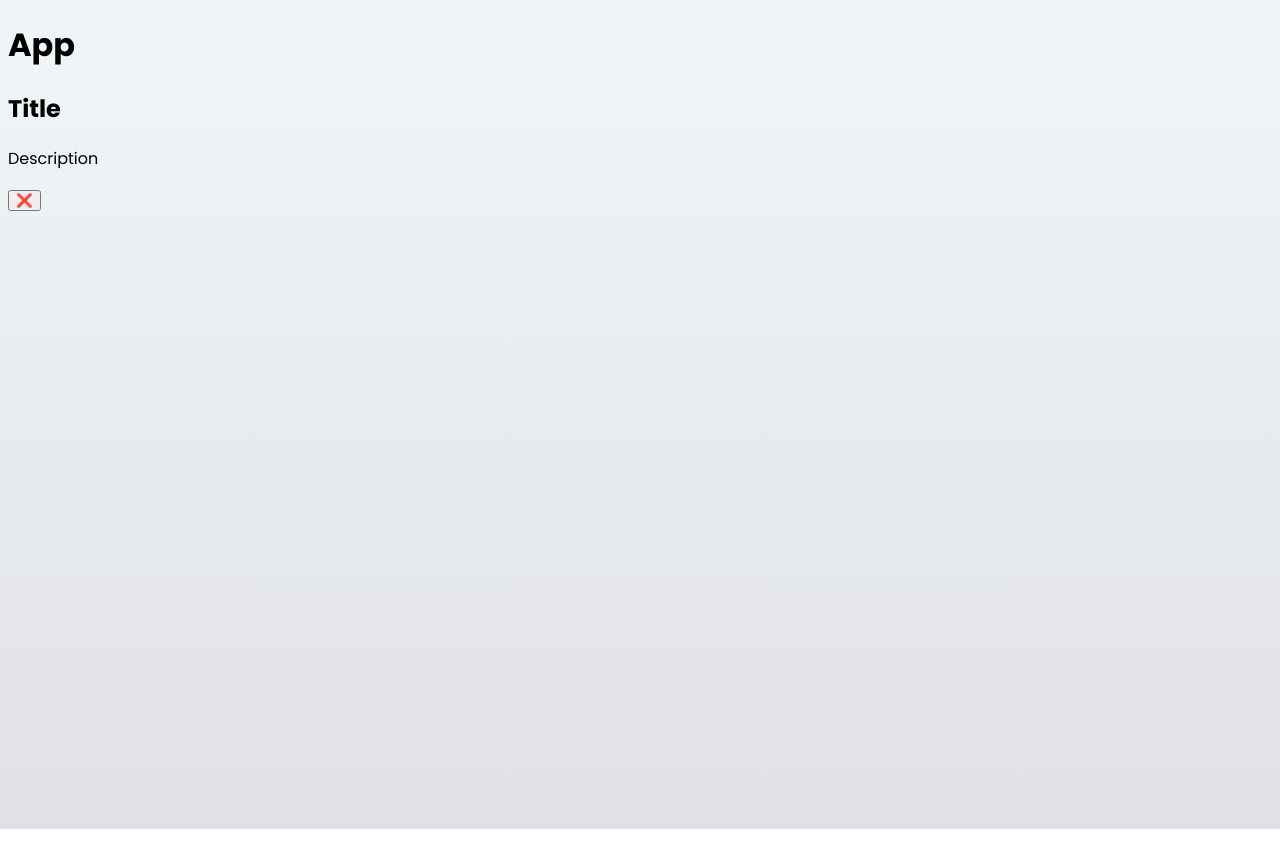
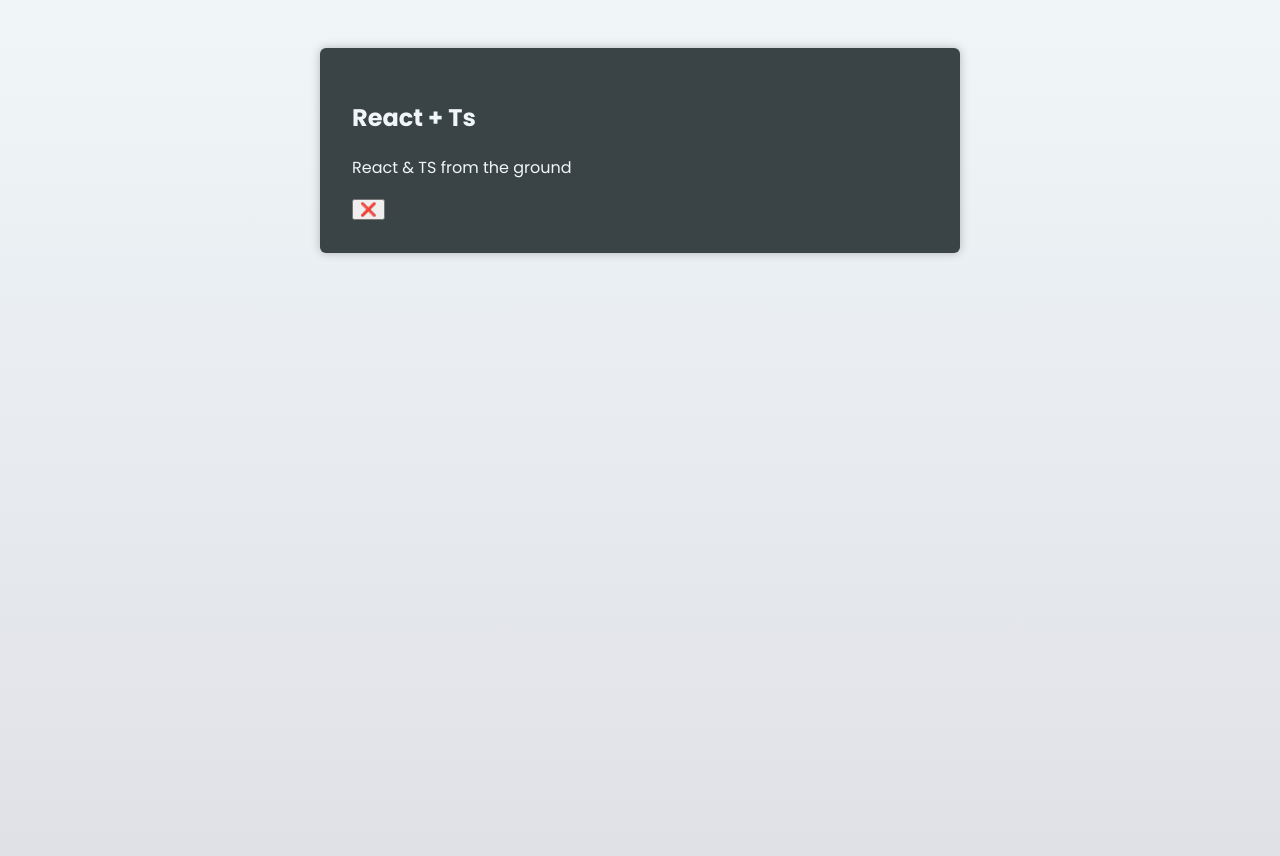
Before and after one commit to KaranMeghe/React-TypeScript, a React (Vite) app in the folder React_Ts_Basics/: page / in a window 1280 px wide. Before the commit the page ends 829 px from the top, so only its background shows below. Built offline with nearby package versions, Linux system fonts and the light colour scheme.

Commit message:
add - adding Button,Card Components

```diff
--- a/React_Ts_Basics/src/App.tsx
+++ b/React_Ts_Basics/src/App.tsx
@@ -2,10 +2,9 @@
 
 function App() {
   return (
-    <>
-      <h1>App</h1>
-      <CourseGoal />
-    </>
+    <main>
+      <CourseGoal title="React + Ts" description="React & TS from the ground" />
+    </main>
   );
 }
 
--- a/React_Ts_Basics/src/Components/Button/Button.tsx
+++ b/React_Ts_Basics/src/Components/Button/Button.tsx
@@ -4,7 +4,7 @@
   children: React.ReactNode;
 }
 
-const Button: React.FC<ButtonProps> = ({ children }) => {
+const Button = ({ children }: ButtonProps) => {
   return <button>{children}</button>;
 };
 
--- a/React_Ts_Basics/src/Components/Card/Card.tsx
+++ b/React_Ts_Basics/src/Components/Card/Card.tsx
@@ -1,11 +1,17 @@
 // import Button from "../Button/Button";
 import { Button } from "../../Components/index";
-const Card = () => {
+
+interface CardProps {
+  title: string;
+  description: string;
+}
+
+const Card = ({ title, description }: CardProps) => {
   return (
     <article>
       <div>
-        <h2>Title</h2>
-        <p>Description</p>
+        <h2>{title}</h2>
+        <p>{description}</p>
         <Button>❌</Button>
       </div>
     </article>
--- a/React_Ts_Basics/src/Components/CourseGoal.tsx
+++ b/React_Ts_Basics/src/Components/CourseGoal.tsx
@@ -1,9 +1,14 @@
 import { Card } from "./index";
 
-const CourseGoal = () => {
+interface CourseGoalProps {
+  title: string;
+  description: string;
+}
+
+const CourseGoal = ({ title, description }: CourseGoalProps) => {
   return (
     <div>
-      <Card />
+      <Card title={title} description={description} />
     </div>
   );
 };
--- a/React_Ts_Basics/src/main.tsx
+++ b/React_Ts_Basics/src/main.tsx
@@ -2,7 +2,6 @@
 import { createRoot } from "react-dom/client";
 import App from "./App";
 import "./index.css";
-
 createRoot(document.getElementById("root")!).render(
   <StrictMode>
     <App />
--- a/React_Ts_Basics/tsconfig.node.json
+++ b/React_Ts_Basics/tsconfig.node.json
@@ -1,13 +1,12 @@
 {
   "compilerOptions": {
     "target": "ES2022",
-    "lib": ["ES2023"],
+    "lib": ["ES2022", "DOM"], // Ensures global types are included
     "module": "ESNext",
     "skipLibCheck": true,
 
     /* Bundler mode */
-    "moduleResolution": "bundler",
-    "allowImportingTsExtensions": true,
+    "moduleResolution": "node", // Valid option for module resolution
     "isolatedModules": true,
     "moduleDetection": "force",
     "noEmit": true,
```
